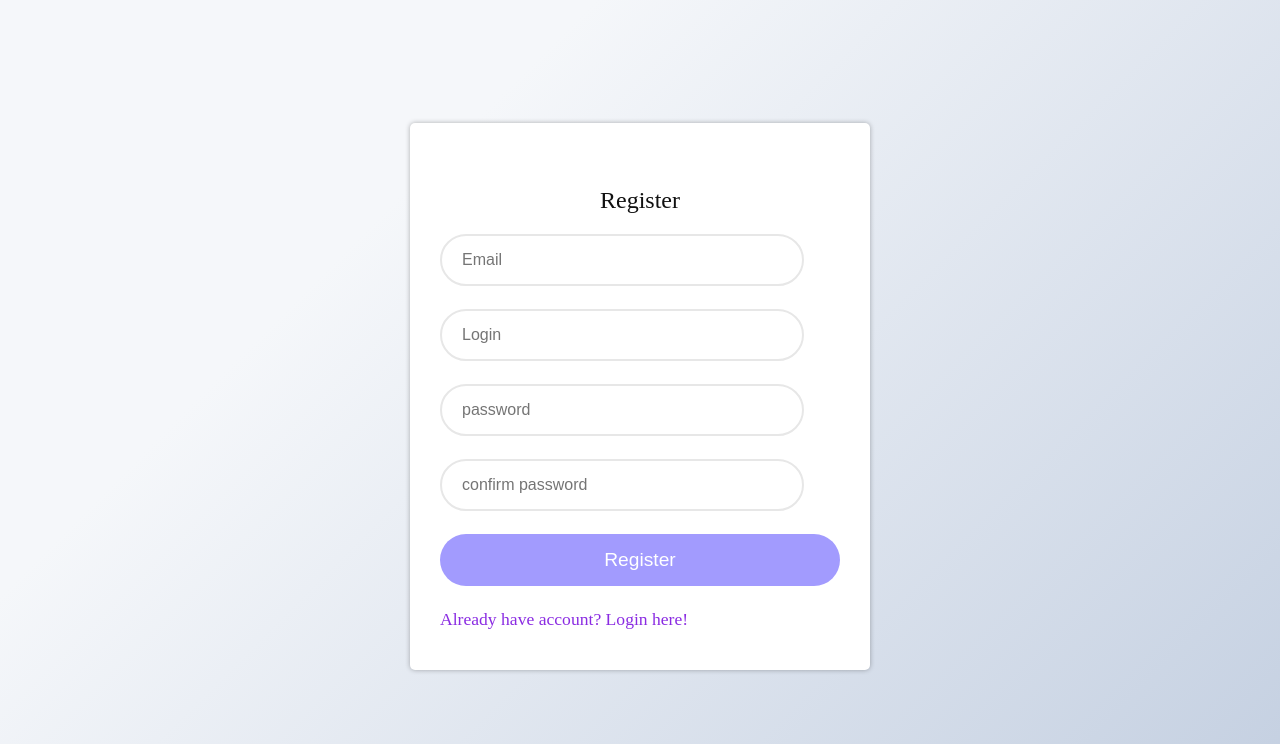
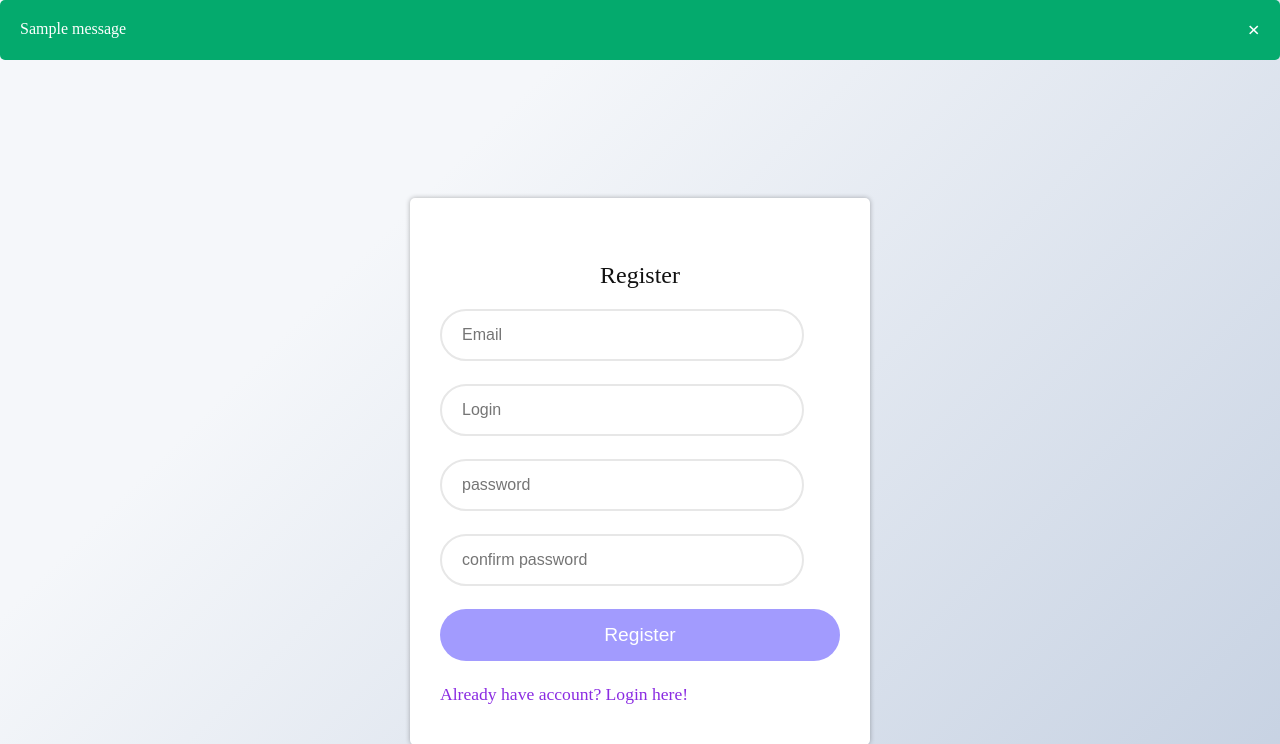
Before and after one commit to Aadiss/Time4u, a Flask app: page / in a window 1280 px wide. Shown: the part 50-794 px from the top of the page. Run offline with Flask 2, Linux system fonts and the light colour scheme; tables that the repository leaves empty hold one stand-in row (values such as "Sample post"); one stand-in notice (Sample message) is shown.

Commit message:
flashed messages displayed

```diff
--- a/website/auth.py
+++ b/website/auth.py
@@ -2,7 +2,9 @@ from flask import render_template, redirect, url_for, request, Blueprint
 from flask.helpers import flash
 from flask_login import current_user, logout_user, login_required, login_user
 from werkzeug.security import check_password_hash
+from sqlalchemy.sql import func
 from .models import User
+from . import db
 
 auth_bp = Blueprint("auth", __name__)
 
@@ -29,6 +31,8 @@ def login():
                 flash("Invalid username or password!", category="error")
                 return redirect(url_for("auth.login"))
             else:
+                user.last_time_active = func.now()
+                db.session.commit()
                 flash("Login successful", category="success")
                 login_user(user, remember=True)
                 return redirect(url_for("views.home"))
@@ -41,4 +45,5 @@ def login():
 @login_required
 def logout():
     logout_user()
+    flash("Logout succesfull!", category="success")
     return redirect(url_for("views.home"))
--- a/website/static/styles.css
+++ b/website/static/styles.css
@@ -261,3 +261,32 @@ footer {
 .register-wrapper .container a:hover {
   color: #333;
 }
+
+/* messeger styling */
+.alert {
+  padding: 20px;
+  background-color: #f44336;
+  color: white;
+  opacity: 1;
+  transition: opacity 0.6s;
+  margin-bottom: 15px;
+  border-radius: 5px;
+}
+
+.alert.success {background-color: #04AA6D;}
+.alert.error {background-color: #cc0000;}
+
+.closebtn {
+  margin-left: 15px;
+  color: white;
+  font-weight: bold;
+  float: right;
+  font-size: 22px;
+  line-height: 20px;
+  cursor: pointer;
+  transition: 0.3s;
+}
+
+.closebtn:hover {
+  color: black;
+}
--- a/website/templates/base.html
+++ b/website/templates/base.html
@@ -38,7 +38,23 @@
             </ul>
         </div>
     </nav>
-
+    {% with messages = get_flashed_messages(with_categories=True) %}
+      {% if messages %}
+        {% for category, message in messages %}
+            {% if category == "error" %}
+                <div class="alert error">
+                    <span class="closebtn" onclick="this.parentElement.style.display='none';">&times;</span>
+                    {{message}}
+                </div>
+            {% else %}
+                <div class="alert success">
+                    <span class="closebtn" onclick="this.parentElement.style.display='none';">&times;</span>
+                    {{message}}
+                </div>
+            {% endif %}
+        {% endfor %}
+      {% endif %}
+    {% endwith %}
     {% block content %}{% endblock %}
 
     <footer>
```
